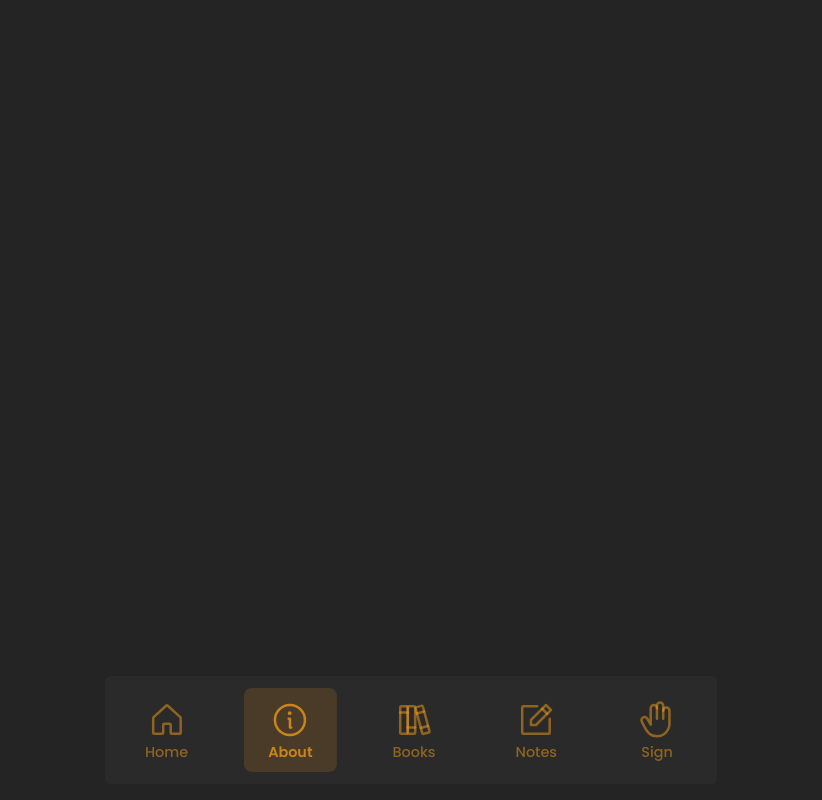
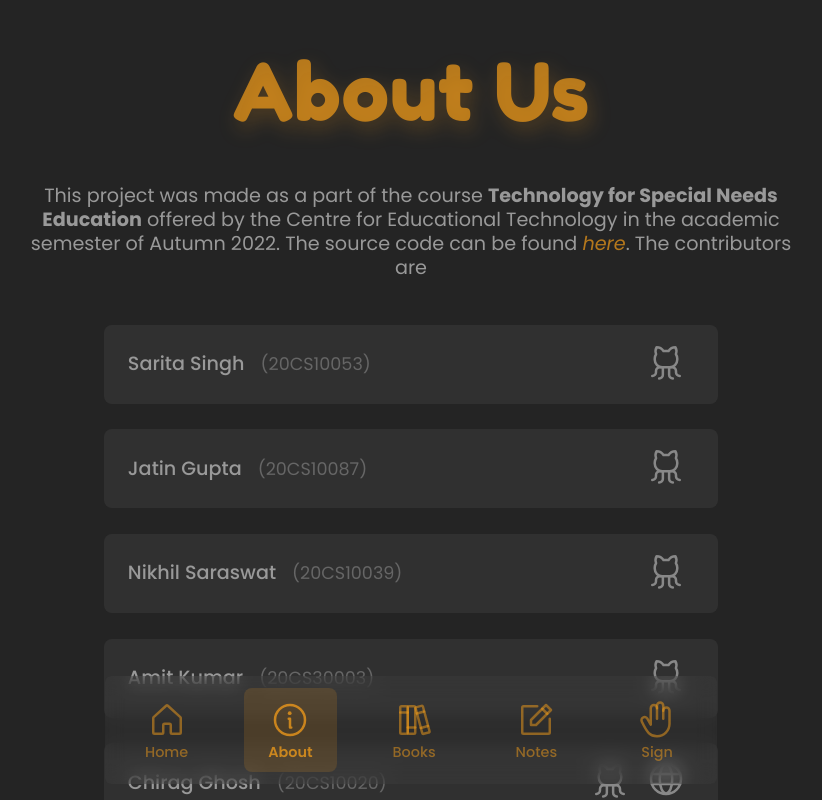
Before and after one commit to chirag-ghosh/SpeakUp, a React (Vite) app in the folder frontend/: page /about in a window 1280 px wide. Shown: the whole page, without its empty margins (229-1051 px from the left). Built offline with nearby package versions, Linux system fonts and the light colour scheme.

Commit message:
Add team;

```diff
--- a/frontend/src/App.tsx
+++ b/frontend/src/App.tsx
@@ -4,6 +4,7 @@ import Home from './pages/Home';
 import Notes from './pages/Notes';
 import SignLanguage from './pages/SignLanguage';
 import Navbar from './components/Navbar';
+import About from './pages/About';
 
 function App() {
   return (
@@ -12,6 +13,7 @@ function App() {
         <Navbar />
         <Routes>
           <Route index element={<Home />} />
+          <Route path="about" element={<About />} />
           <Route path="notes" element={<Notes />} />
           <Route path="narration" element={<Narrration />} />
           <Route path="sign" element={<SignLanguage />} />
--- /dev/null
+++ b/frontend/src/pages/About.tsx
@@ -0,0 +1,75 @@
+import { GithubLogo, Globe } from 'phosphor-react';
+
+function About() {
+  return (
+    <div className="about">
+      <div className="title">About Us</div>
+      <div className="subtitle">
+        This project was made as a part of the course <strong>Technology for Special Needs Education</strong> offered by
+        the Centre for Educational Technology in the academic semester of Autumn 2022. The source code can be found{' '}
+        <a href="https://github.com/chirag-ghosh/SpeakUp">here</a>. The contributors are
+      </div>
+      <div className="team">
+        <div className="member">
+          <div className="name">Sarita Singh</div>
+          <div className="roll">(20CS10053)</div>
+          <div className="links">
+            <a href="https://github.com/sarita-singh">
+              <GithubLogo size={40} />
+            </a>
+          </div>
+        </div>
+        <div className="member">
+          <div className="name">Jatin Gupta</div>
+          <div className="roll">(20CS10087)</div>
+          <div className="links">
+            <a href="https://github.com/jatin0101">
+              <GithubLogo size={40} />
+            </a>
+          </div>
+        </div>
+        <div className="member">
+          <div className="name">Nikhil Saraswat</div>
+          <div className="roll">(20CS10039)</div>
+          <div className="links">
+            <a href="https://github.com/sarita-singh">
+              <GithubLogo size={40} />
+            </a>
+          </div>
+        </div>
+        <div className="member">
+          <div className="name">Amit Kumar</div>
+          <div className="roll">(20CS30003)</div>
+          <div className="links">
+            <a href="https://github.com/sarita-singh">
+              <GithubLogo size={40} />
+            </a>
+          </div>
+        </div>
+        <div className="member">
+          <div className="name">Chirag Ghosh</div>
+          <div className="roll">(20CS10020)</div>
+          <div className="links">
+            <a href="https://github.com/chirag-ghosh">
+              <GithubLogo size={40} />
+            </a>
+            <a href="https://chiragghosh.dev">
+              <Globe size={40} />
+            </a>
+          </div>
+        </div>
+        <div className="member">
+          <div className="name">Manami Mondal</div>
+          <div className="roll">(20CS10033)</div>
+          <div className="links">
+            <a href="https://github.com/chirag-ghosh">
+              <GithubLogo size={40} />
+            </a>
+          </div>
+        </div>
+      </div>
+    </div>
+  );
+}
+
+export default About;
--- a/frontend/src/styles/components/navbar.scss
+++ b/frontend/src/styles/components/navbar.scss
@@ -1,9 +1,10 @@
 .navbar {
   background-color: rgba(#666, 0.1);
-  position: absolute;
+  position: fixed;
   bottom: 1rem;
   left: 50%;
   transform: translateX(-50%);
+  backdrop-filter: blur(10px);
 
   display: flex;
   border-radius: 6px;
--- a/frontend/src/styles/global.scss
+++ b/frontend/src/styles/global.scss
@@ -27,7 +27,7 @@ body {
 
 .App {
   width: 100%;
-  min-height: 100vh;
+  height: 100vh;
   overflow-y: scroll;
   font-family: 'Poppins', sans-serif;
 }
--- a/frontend/src/styles/index.scss
+++ b/frontend/src/styles/index.scss
@@ -6,3 +6,4 @@
 @import 'components/navbar.scss';
 
 @import 'pages/home.scss';
+@import 'pages/about.scss';
--- /dev/null
+++ b/frontend/src/styles/pages/about.scss
@@ -0,0 +1,72 @@
+.about {
+  width: 60%;
+  margin: 5rem auto;
+  padding-bottom: 10rem;
+
+  display: flex;
+  flex-direction: column;
+  align-items: center;
+
+  .title {
+    font-size: 5rem;
+    margin-bottom: 5rem;
+    font-family: 'Fredoka One', sans-serif;
+    color: rgba(#f49d1a, 0.7);
+    filter: drop-shadow(4px 8px 10px rgba(#f49d1a, 0.3));
+  }
+
+  .subtitle {
+    font-size: 1.2rem;
+    color: #999;
+    margin-bottom: 1rem;
+    text-align: center;
+
+    a {
+      text-decoration: none;
+      color: rgba(#f49d1a, 0.7);
+      font-style: italic;
+    }
+  }
+
+  .team {
+    width: 80%;
+    margin: 1rem auto;
+    display: flex;
+    flex-direction: column;
+
+    .member {
+      margin: 0.8rem 0;
+      display: flex;
+      align-items: center;
+      background-color: rgba(#666, 0.2);
+      padding: 1rem 1.5rem;
+      border-radius: 8px;
+      color: #999;
+
+      .name {
+        font-size: 1.2rem;
+        margin-right: 1rem;
+        font-weight: 500;
+      }
+
+      .roll {
+        font-size: 1.1rem;
+        color: #666;
+      }
+
+      .links {
+        margin-left: auto;
+
+        a {
+          text-decoration: none;
+          color: #888;
+          margin: 0 0.5rem;
+
+          &:hover {
+            color: rgba(#f49d1a, 0.5);
+          }
+        }
+      }
+    }
+  }
+}
```
